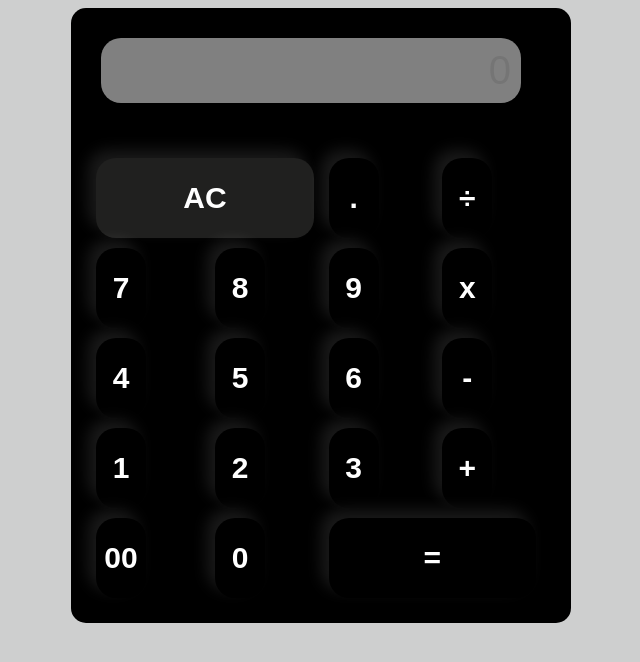
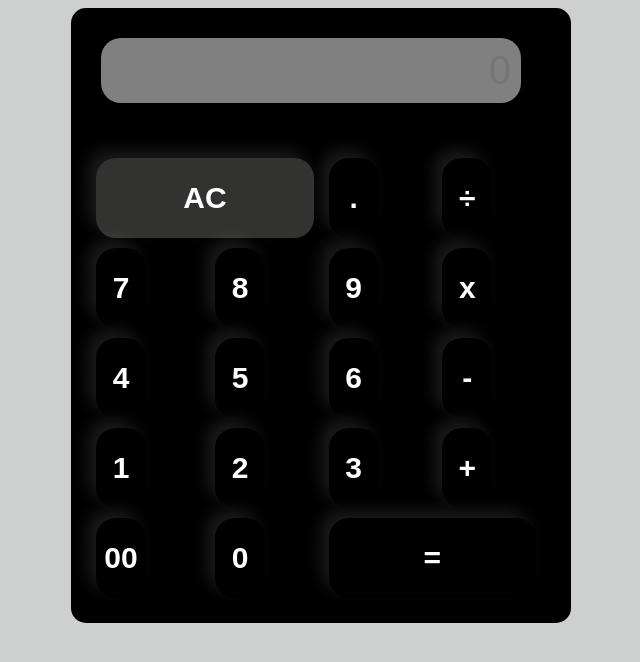
Before and after one commit to mcgarretronald/Calculator, a plain HTML site: page index.html in a window 1280 px wide. In both pictures the pointer is over the button "AC". Shown: the whole page, without its empty margins (319-959 px from the left). Drawn offline with Linux system fonts and the light colour scheme.

Commit message:
first commit

```diff
--- a/index.css
+++ b/index.css
@@ -54,7 +54,7 @@ button {
 
 }
 button:hover{
-    background-color: rgb(32, 32, 31);
+    background-color: rgb(50, 50, 48);
 
 }
 
```
